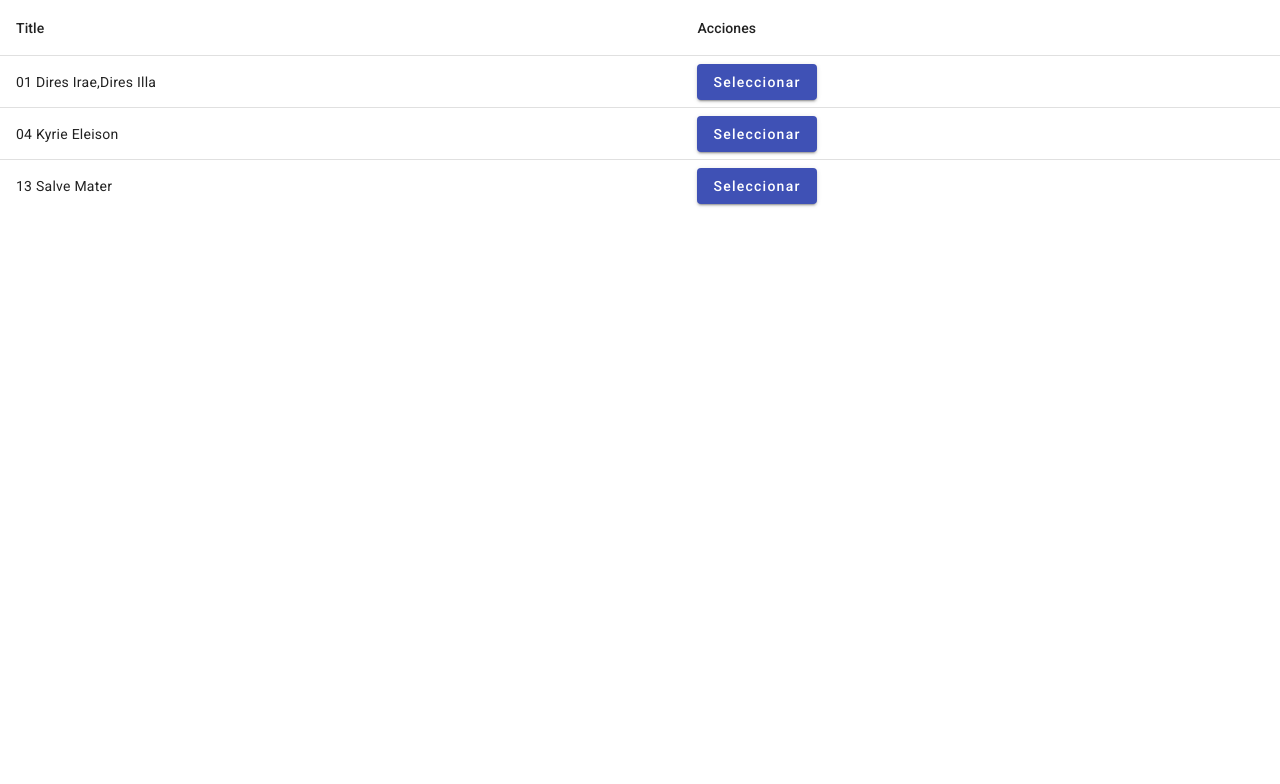
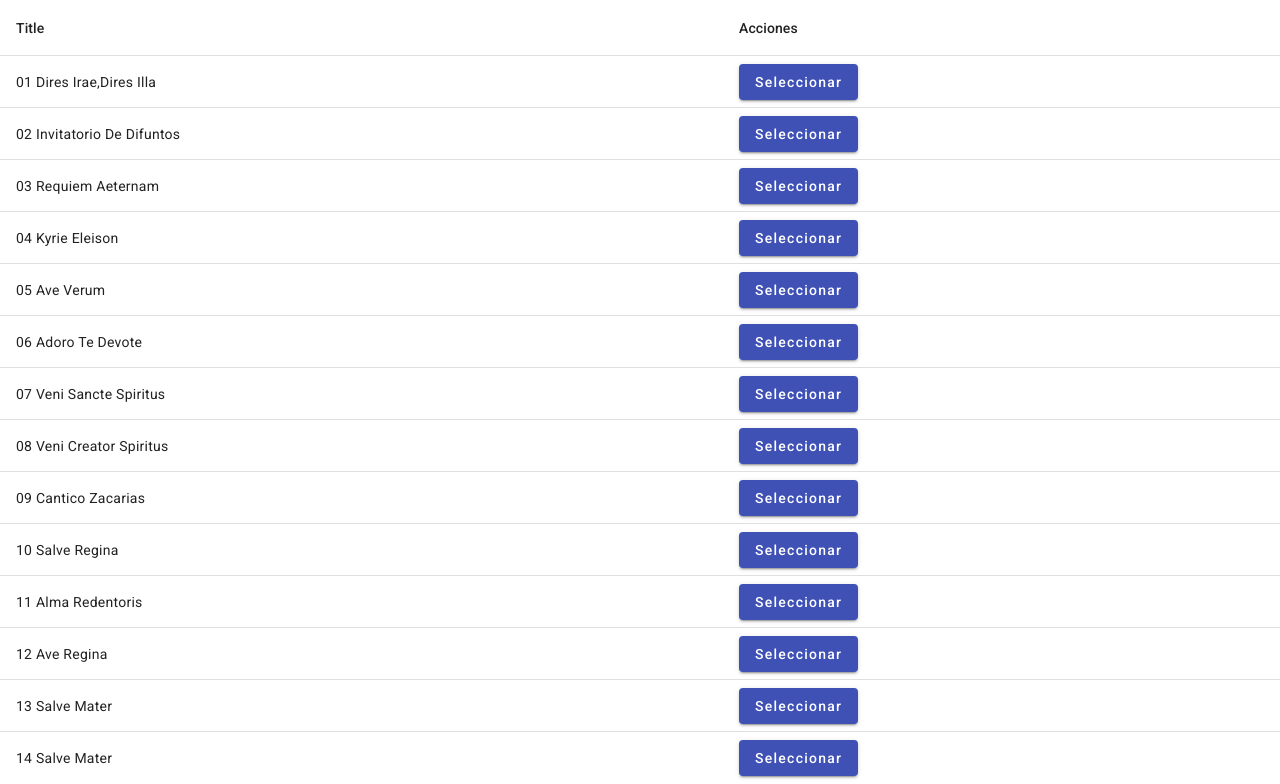
Before and after one commit to ChristianBuestan/ModuloMP3, an Angular app: page / in a window 1280 px wide. Shown: the part 369-1153 px from the top of the page. Before the commit the page ends 800 px from the top, so only its background shows below. Built offline with nearby package versions, Linux system fonts and the light colour scheme.

Commit message:
Listado de audios pre filtraje

```diff
--- a/src/app/pages/busqueda/busqueda.component.html
+++ b/src/app/pages/busqueda/busqueda.component.html
@@ -23,7 +23,7 @@
         Escriba una palabra o frase
       </td>
       <td class="td2" id="small">
-        <input type="text" [(ngModel)]="fileName" size="40" name="request">
+        <input type="text" [(ngModel)]="filtro" size="40" name="request">
       </td>
     </tr>
     <tr>
--- a/src/app/pages/busqueda/busqueda.component.ts
+++ b/src/app/pages/busqueda/busqueda.component.ts
@@ -16,6 +16,7 @@ export class BusquedaComponent {
   duration: number = 1;
   currentTime: string = '0:00';
 
+  filtro:string="";
 
   fileName: string="";
 
@@ -53,6 +54,7 @@ export class BusquedaComponent {
   }
   ngOnInit() {
     this.getAudioFileNames();
+
   }
 
   loadAndPlayAudio(): void {
--- a/src/assets/mp3-files.json
+++ b/src/assets/mp3-files.json
@@ -1,5 +1,16 @@
 [
     { "name": "01 Dires Irae,Dires Illa" },
+    { "name": "02 Invitatorio De Difuntos" },
+    { "name": "03 Requiem Aeternam" },
     { "name": "04 Kyrie Eleison" },
-    { "name": "13 Salve Mater" }
+    { "name": "05 Ave Verum" },
+    { "name": "06 Adoro Te Devote" },
+    { "name": "07 Veni Sancte Spiritus" },
+    { "name": "08 Veni Creator Spiritus" },
+    { "name": "09 Cantico Zacarias" },
+    { "name": "10 Salve Regina" },
+    { "name": "11 Alma Redentoris" },
+    { "name": "12 Ave Regina" },
+    { "name": "13 Salve Mater" },
+    { "name": "14 Salve Mater" }
   ]
```
